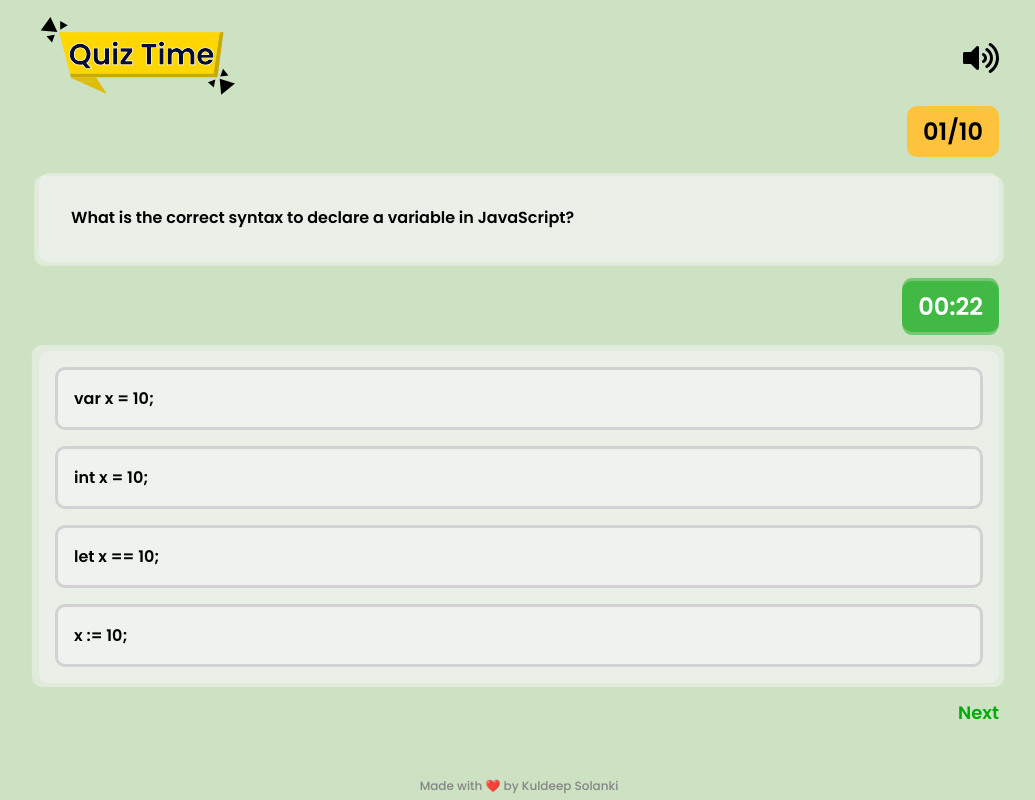
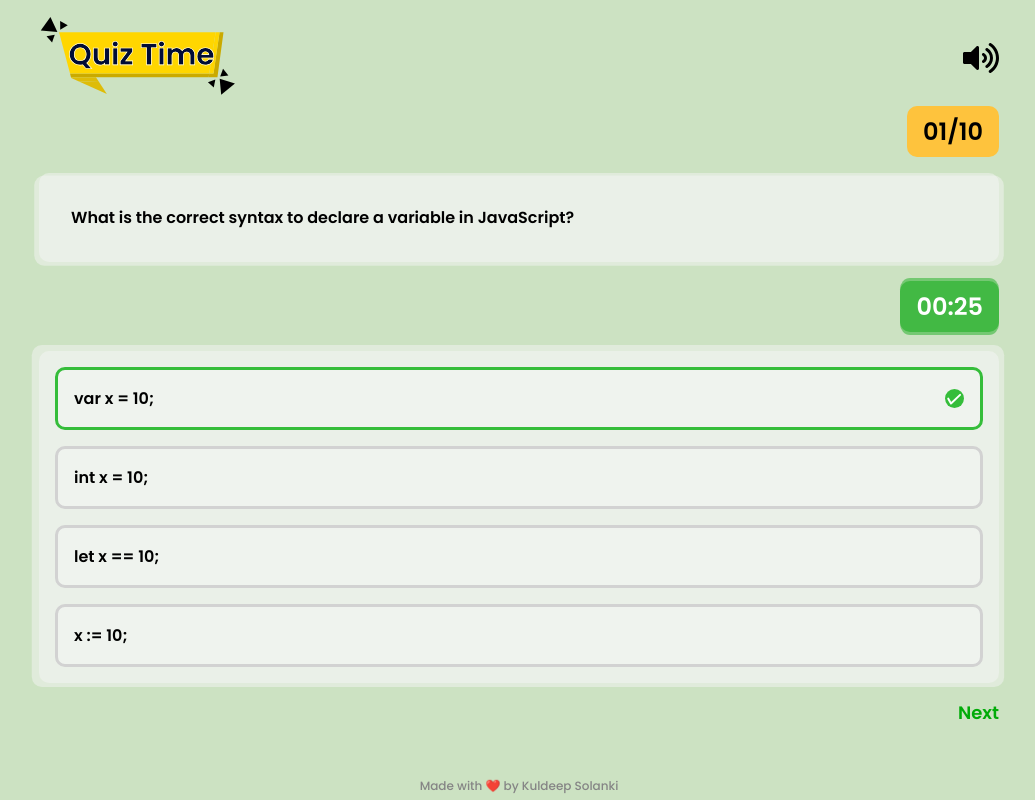
Before and after one commit to kuldp18/quiz-time, a React (Vite) app: page /quiz in a window 1280 px wide. Both pictures are taken after a click on the element "var x = 10;". Shown: the whole page, without its empty margins (121-1156 px from the left). Built offline with nearby package versions, Linux system fonts and the light colour scheme.

Commit message:
handle onClick and option states for right and wrong answers

```diff
--- /dev/null
+++ b/src/components/Option.jsx
@@ -0,0 +1,102 @@
+import rightSvg from "../assets/images/right.svg";
+import wrongSvg from "../assets/images/wrong.svg";
+
+const Option = ({
+  option,
+  handleClick,
+  optionsDisabled,
+  isCorrect,
+  isSelected,
+  reveal,
+}) => {
+  // Right answer selected
+
+  if (isSelected && isCorrect) {
+    return (
+      <div
+        className="option option-chosen-correct"
+        onClick={handleClick}
+        style={{
+          cursor: optionsDisabled ? "default" : "pointer",
+        }}
+      >
+        <p>{option.answer}</p>
+        <span>
+          <img src={rightSvg} alt="Right" />
+        </span>
+      </div>
+    );
+  }
+
+  //   Wrong answer selected
+
+  if (isSelected && !isCorrect) {
+    return (
+      <div
+        className="option option-chosen-wrong"
+        onClick={handleClick}
+        style={{
+          cursor: optionsDisabled ? "default" : "pointer",
+        }}
+      >
+        <p>{option.answer}</p>
+        <span>
+          <img src={wrongSvg} alt="Wrong" />
+        </span>
+      </div>
+    );
+  }
+
+  //  Reveal right answer after selection
+
+  if (!isSelected && isCorrect && optionsDisabled) {
+    return (
+      <div
+        className="option option-chosen-correct"
+        onClick={handleClick}
+        style={{
+          cursor: optionsDisabled ? "default" : "pointer",
+        }}
+      >
+        <p>{option.answer}</p>
+        <span>
+          <img src={rightSvg} alt="Right" />
+        </span>
+      </div>
+    );
+  }
+
+  //  Reveal right answer after timer expires
+
+  if (reveal && isCorrect && optionsDisabled) {
+    return (
+      <div
+        className="option option-chosen-correct"
+        onClick={handleClick}
+        style={{
+          cursor: optionsDisabled ? "default" : "pointer",
+        }}
+      >
+        <p>{option.answer}</p>
+        <span>
+          <img src={rightSvg} alt="Right" />
+        </span>
+      </div>
+    );
+  }
+
+  //   Default state
+  return (
+    <div
+      className="option"
+      onClick={handleClick}
+      style={{
+        cursor: optionsDisabled ? "default" : "pointer",
+      }}
+    >
+      {option.answer}
+    </div>
+  );
+};
+
+export default Option;
--- a/src/components/Question.jsx
+++ b/src/components/Question.jsx
@@ -1,6 +1,7 @@
 import { useEffect, useRef, useState } from "react";
 import { useGlobalContext } from "../contexts/useGlobalContext";
 import { ACTIONS } from "../reducers/quizReducer";
+import Option from "./Option";
 
 const Question = ({ timeRef, nextRef }) => {
   const { state, dispatch } = useGlobalContext();
@@ -9,6 +10,9 @@ const Question = ({ timeRef, nextRef }) => {
 
   const timer = useRef(null); // setInterval
   const [time, setTime] = useState(30); // duration for each question
+  const [optionsDisabled, setOptionsDisabled] = useState(false); // disable options or not
+  const [selectedOption, setSelectedOption] = useState(null); // track selected option index
+  const [revealAnswer, setRevealAnswer] = useState(false); // reveal answer after timer expires
 
   useEffect(() => {
     // handle timer
@@ -21,6 +25,9 @@ const Question = ({ timeRef, nextRef }) => {
 
   useEffect(() => {
     // change theme as timer changes...
+    if (time === 30) {
+      dispatch({ type: ACTIONS.CHANGE_THEME, value: "green" });
+    }
     if (time === 15) {
       dispatch({ type: ACTIONS.CHANGE_THEME, value: "slate" });
     }
@@ -29,6 +36,8 @@ const Question = ({ timeRef, nextRef }) => {
     }
     if (time === 0) {
       clearInterval(timer.current);
+      setOptionsDisabled(true);
+      setRevealAnswer(true);
     }
   }, [time, dispatch]);
 
@@ -45,19 +54,37 @@ const Question = ({ timeRef, nextRef }) => {
       setTime((t) => t - 1);
     }, 1000);
 
+    // reset other state
+
+    setOptionsDisabled(false);
+    setSelectedOption(null);
+    setRevealAnswer(false);
+
     return () => clearInterval(timer.current);
   }, [state.index, state.questions]);
 
   const handleNext = () => {
-    if (state.index === state.questions.length - 1) return;
+    if (state.index === state.questions.length - 1 || !optionsDisabled) return;
     dispatch({ type: ACTIONS.INCREASE_INDEX });
   };
 
-  function formatTime(seconds) {
+  const handleOptionClick = (index) => {
+    setSelectedOption(index);
+    setOptionsDisabled(true);
+
+    if (time === 0) return;
+
+    const option = state.questions[state.index].answers[index];
+    dispatch({ type: ACTIONS.CALCULATE_ANSWER, value: option });
+
+    clearInterval(timer.current);
+  };
+
+  const formatTime = (seconds) => {
     const mins = Math.floor(seconds / 60);
     const secs = seconds % 60;
     return `${String(mins).padStart(2, "0")}:${String(secs).padStart(2, "0")}`;
-  }
+  };
   return (
     <>
       <div className="question">
@@ -72,14 +99,29 @@ const Question = ({ timeRef, nextRef }) => {
         {currentQuestion?.answers.length &&
           currentQuestion?.answers.map((option, i) => {
             return (
-              <div className="option" key={i}>
-                {option.answer}
-              </div>
+              <Option
+                key={i}
+                time={time}
+                reveal={revealAnswer}
+                isSelected={i === selectedOption}
+                option={option}
+                isCorrect={option.correct}
+                handleClick={
+                  optionsDisabled ? () => {} : () => handleOptionClick(i)
+                }
+                optionsDisabled={optionsDisabled}
+              />
             );
           })}
       </div>
 
-      <div ref={nextRef} className="next">
+      <div
+        ref={nextRef}
+        className="next"
+        style={{
+          cursor: optionsDisabled ? "pointer" : "default",
+        }}
+      >
         <p id="nextBtn" onClick={handleNext}>
           Next
         </p>
--- a/src/reducers/quizReducer.js
+++ b/src/reducers/quizReducer.js
@@ -11,6 +11,7 @@ export const initialState = {
 export const ACTIONS = {
   CHANGE_THEME: "CHANGE_THEME",
   INCREASE_INDEX: "INCREASE_INDEX",
+  CALCULATE_ANSWER: "CALCULATE_ANSWER",
 };
 
 export const quizReducer = (state, action) => {
@@ -22,6 +23,16 @@ export const quizReducer = (state, action) => {
     case ACTIONS.INCREASE_INDEX: {
       return { ...state, index: state.index + 1 };
     }
+    case ACTIONS.CALCULATE_ANSWER: {
+      const option = action.value;
+      if (option.correct) {
+        //Correct answer
+        return { ...state, score: state.score + 1 };
+      } else {
+        // Wrong answer
+        return { ...state };
+      }
+    }
     default:
       throw new Error("Invalid action type in dispatch");
   }
```
